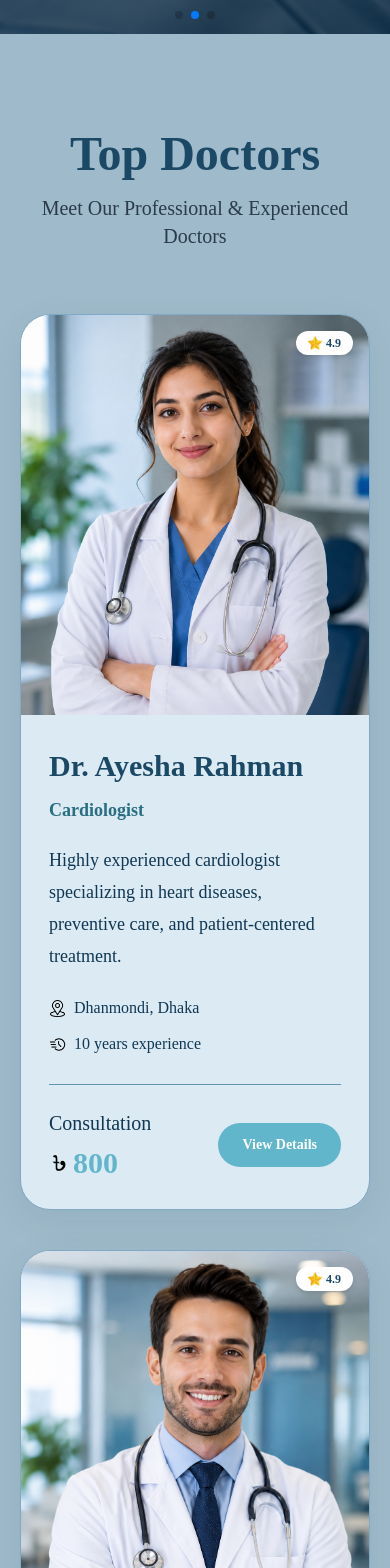
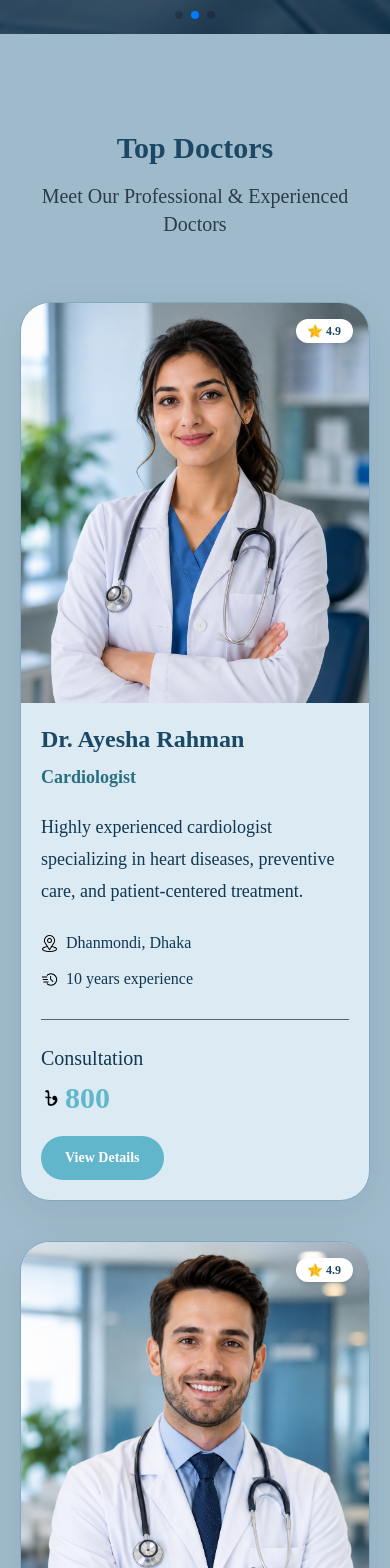
Before and after one commit to eshusazzad-max/doctor-client, a Next.js app: page / in a window 390 px wide. Shown: the part 780-2348 px from the top of the page. Built offline with nearby package versions, Linux system fonts and the light colour scheme; a web font is replaced by a local one.

Commit message:
TopDoctors section responsive fixed

```diff
--- a/components/TopDoctors.tsx
+++ b/components/TopDoctors.tsx
@@ -50,7 +50,7 @@ const TopDoctors = () => {
         {/* Heading */}
         <div className="text-center mb-16">
 
-          <h2 className="text-5xl font-bold text-[#1b4965]">
+          <h2 className="text-3xl md:text-5xl font-bold text-[#1b4965]">
             Top Doctors
           </h2>
 
@@ -99,10 +99,10 @@ const TopDoctors = () => {
               </div>
 
               {/* Content */}
-              <div className="p-7">
+              <div className="p-5 md:p-7">
 
                 {/* Doctor Name */}
-                <h3 className="text-[30px] font-bold text-[#1b4965]">
+                <h3 className="text-2xl md:text-[30px] font-bold text-[#1b4965]">
                   {doctor.name}
                 </h3>
 
@@ -149,7 +149,7 @@ const TopDoctors = () => {
                 </div>
 
                 {/* Bottom */}
-                <div className="flex items-center justify-between border-t border-[#6294ad] mt-7 pt-6">
+                <div className="flex flex-col md:flex-row items-start md:items-center justify-between gap-5 border-t border-[#536772] mt-7 pt-6">
 
                   {/* Fee */}
                   <div>
```
